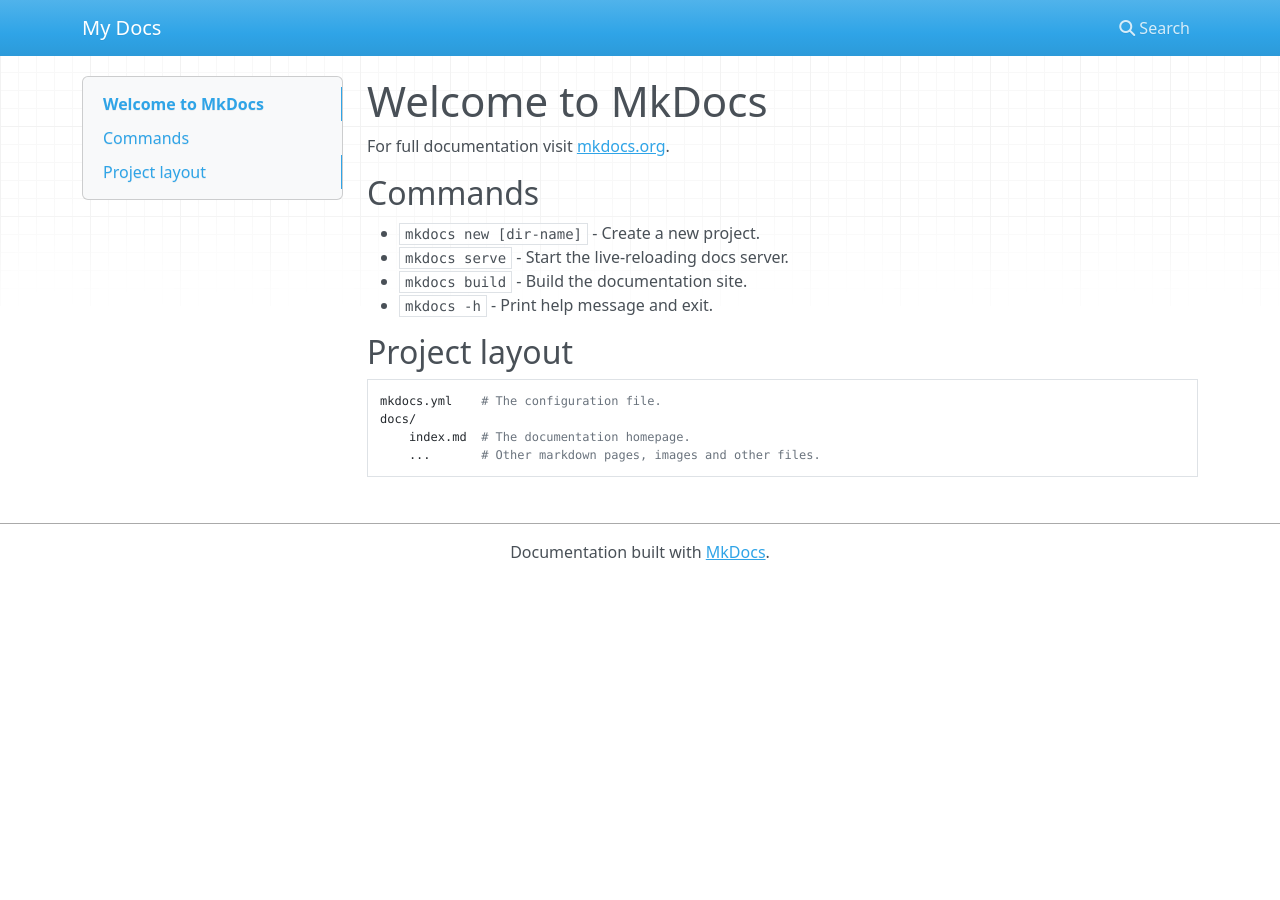
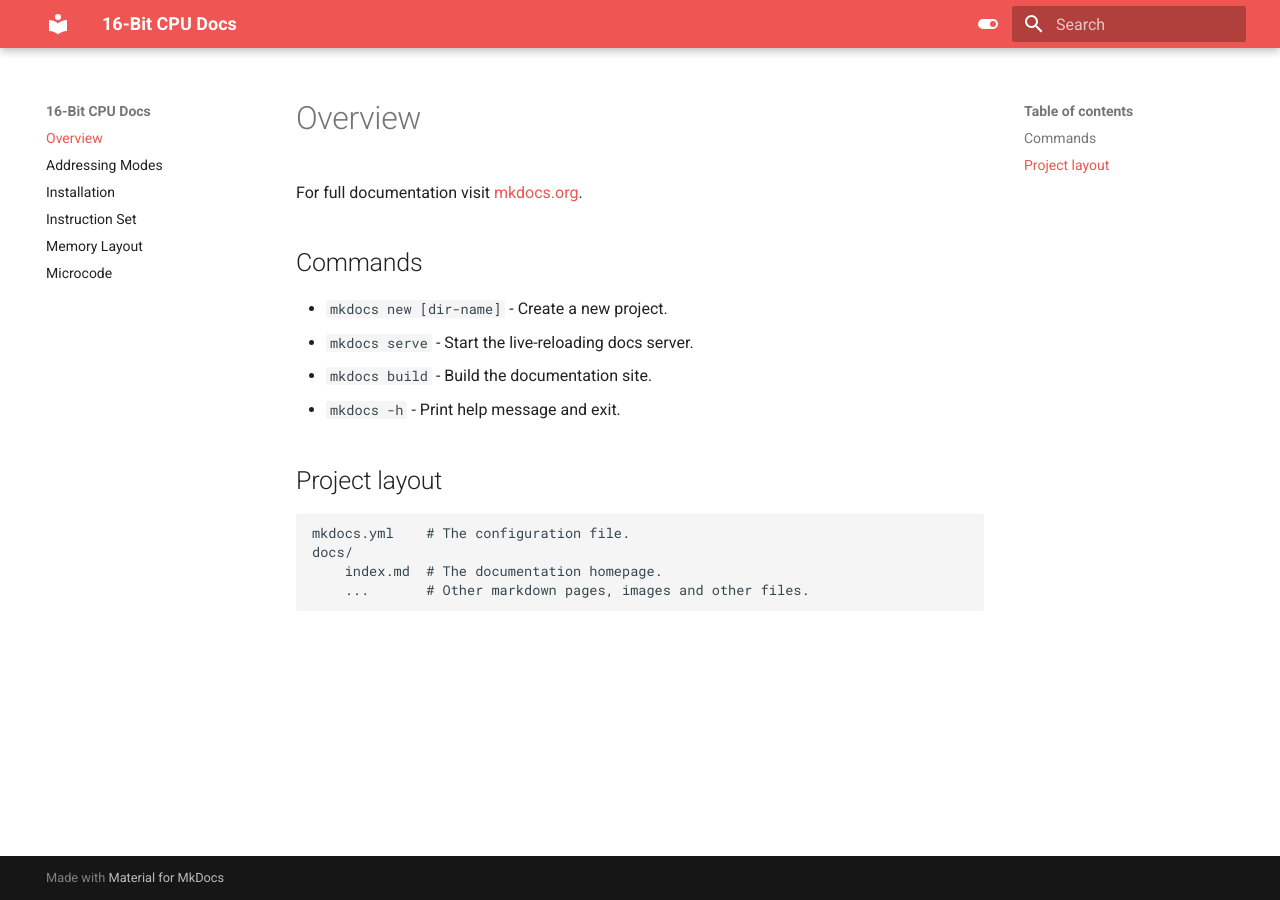
Before and after one commit to shogrenjacob/16-bit-cpu, an MkDocs documentation site: the page built from docs/index.md, in a window 1280 px wide. Built offline with MkDocs 1.6.1 and Material for MkDocs 9.7.7, drawn with Linux system fonts in a browser that asks for light colours; nearby versions of some CDN libraries.

Commit message:
docs site styling

```diff
--- /dev/null
+++ b/docs/addressing-modes.md
@@ -0,0 +1 @@
+# Addressing Modes
--- a/docs/index.md
+++ b/docs/index.md
@@ -1,4 +1,4 @@
-# Welcome to MkDocs
+# Overview
 
 For full documentation visit [mkdocs.org](https://www.mkdocs.org).
 
--- /dev/null
+++ b/docs/installation.md
@@ -0,0 +1 @@
+# Installation
--- /dev/null
+++ b/docs/instruction-set.md
@@ -0,0 +1 @@
+# Instruction Set
--- /dev/null
+++ b/docs/memory.md
@@ -0,0 +1 @@
+# Memory Layout
--- /dev/null
+++ b/docs/microcode.md
@@ -0,0 +1 @@
+# Microcode
--- a/mkdocs.yml
+++ b/mkdocs.yml
@@ -1 +1,22 @@
-site_name: My Docs
+site_name: 16-Bit CPU Docs
+theme:
+  name: material
+  extra_css:
+  - style.css
+  palette:
+
+    # Palette toggle for light mode
+    - scheme: default
+      primary: red
+      accent: red
+      toggle:
+        icon: material/toggle-switch
+        name: Switch to dark mode
+
+    # Palette toggle for dark mode
+    - scheme: slate
+      primary: red
+      accent: red
+      toggle:
+        icon: material/toggle-switch-off-outline
+        name: Switch to light mode
```
Also changed, not shown: docs/style.css (added).
